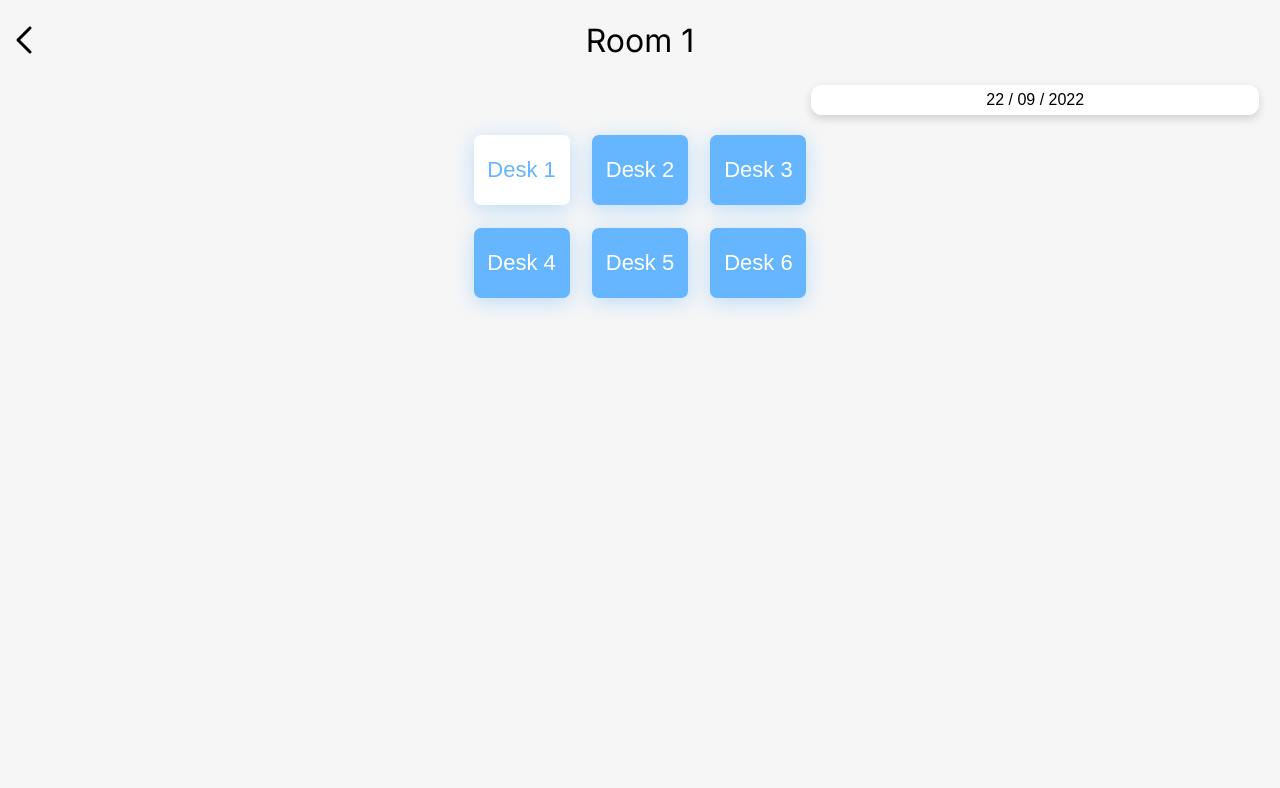
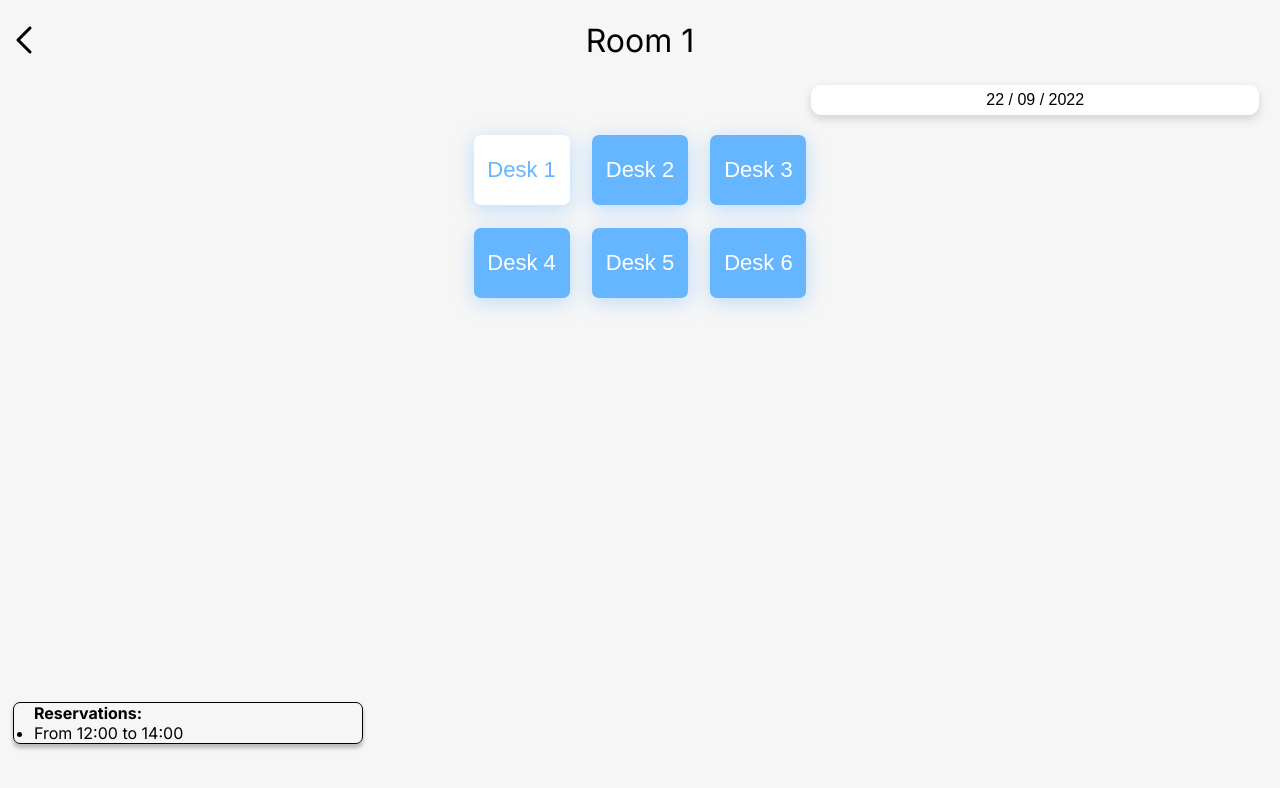
Before and after one commit to ben-me/capstone-project, a Next.js app: page /rooms/1 in a window 1280 px wide. Both pictures are taken after a click on the button "Desk 1". Shown: the top 788 px of the page. Built offline with nearby package versions, Linux system fonts and the light colour scheme.

Commit message:
add DeskInfoBox component, clean data

```diff
--- /dev/null
+++ b/components/DeskInfoBox.js
@@ -0,0 +1,41 @@
+import styled from 'styled-components';
+
+export default function DeskInfoBox({ highlightedDesk }) {
+  console.log(highlightedDesk);
+  const reservationArray = highlightedDesk.reservations;
+  console.log(reservationArray);
+
+  return (
+    <>
+      {reservationArray.length > 0 ? (
+        <Infobox>
+          <ReservationHeader>Reservations:</ReservationHeader>
+          {reservationArray.map((reservation) => {
+            return (
+              <li key={reservation.id}>
+                From {reservation.starttime} to {reservation.endtime}
+              </li>
+            );
+          })}
+        </Infobox>
+      ) : (
+        ''
+      )}
+    </>
+  );
+}
+
+const Infobox = styled.ul`
+  width: 350px;
+  position: fixed;
+  padding-left: 20px;
+  border: 1px solid black;
+  border-radius: 7px;
+  box-shadow: 0px 4px 4px rgba(0, 0, 0, 0.25);
+  left: 13px;
+  bottom: 40px;
+`;
+
+const ReservationHeader = styled.h4`
+  margin: 0;
+`;
--- a/pages/rooms/[roomId].js
+++ b/pages/rooms/[roomId].js
@@ -4,6 +4,7 @@ import BackButton from '../../components/BackButton';
 import Calendar from '../../components/Calendar';
 import DeskItem from '../../components/DeskItem';
 import Header from '../../components/Header';
+import DeskInfoBox from '../../components/DeskInfoBox';
 import { getAllRooms, getRoomById } from '../../services/roomService';
 
 export async function getStaticPaths() {
@@ -65,6 +66,11 @@ export default function RoomPage({ roomDetails }) {
           />
         ))}
       </DeskList>
+      {detailsWindowActive ? (
+        <DeskInfoBox highlightedDesk={highlightedDesk}></DeskInfoBox>
+      ) : (
+        ''
+      )}
     </>
   );
 }
--- a/services/roomService.js
+++ b/services/roomService.js
@@ -21,6 +21,7 @@ const rooms = [
         name: 'Desk 2',
         reservations: [
           {
+            id: '1',
             starttime: '15:00',
             endtime: '17:00',
             user: 'user2',
@@ -31,22 +32,22 @@ const rooms = [
       {
         id: '3',
         name: 'Desk 3',
-        reservations: [{}],
+        reservations: [],
       },
       {
         id: '4',
         name: 'Desk 4',
-        reservations: [{}],
+        reservations: [],
       },
       {
         id: '5',
         name: 'Desk 5',
-        reservations: [{}],
+        reservations: [],
       },
       {
         id: '6',
         name: 'Desk 6',
-        reservations: [{}],
+        reservations: [],
       },
     ],
   },
@@ -57,12 +58,12 @@ const rooms = [
       {
         id: '1',
         name: 'Desk 1',
-        reservations: [{}],
+        reservations: [],
       },
       {
         id: '2',
         name: 'Desk 2',
-        reservations: [{}],
+        reservations: [],
       },
     ],
   },
@@ -73,12 +74,12 @@ const rooms = [
       {
         id: '1',
         name: 'Desk 1',
-        reservations: [{}],
+        reservations: [],
       },
       {
         id: '2',
         name: 'Desk 2',
-        reservations: [{}],
+        reservations: [],
       },
     ],
   },
@@ -89,22 +90,22 @@ const rooms = [
       {
         id: '1',
         name: 'Desk 1',
-        reservations: [{}],
+        reservations: [],
       },
       {
         id: '2',
         name: 'Desk 2',
-        reservations: [{}],
+        reservations: [],
       },
       {
         id: '3',
         name: 'Desk 3',
-        reservations: [{}],
+        reservations: [],
       },
       {
         id: '4',
         name: 'Desk 4',
-        reservations: [{}],
+        reservations: [],
       },
     ],
   },
@@ -115,17 +116,17 @@ const rooms = [
       {
         id: '1',
         name: 'Desk 1',
-        reservations: [{}],
+        reservations: [],
       },
       {
         id: '2',
         name: 'Desk 2',
-        reservations: [{}],
+        reservations: [],
       },
       {
         id: '3',
         name: 'Desk 3',
-        reservations: [{}],
+        reservations: [],
       },
     ],
   },
@@ -136,12 +137,12 @@ const rooms = [
       {
         id: '1',
         name: 'Desk 1',
-        reservations: [{}],
+        reservations: [],
       },
       {
         id: '2',
         name: 'Desk 2',
-        reservations: [{}],
+        reservations: [],
       },
     ],
   },
@@ -152,12 +153,12 @@ const rooms = [
       {
         id: '1',
         name: 'Desk 1',
-        reservations: [{}],
+        reservations: [],
       },
       {
         id: '2',
         name: 'Desk 2',
-        reservations: [{}],
+        reservations: [],
       },
     ],
   },
@@ -168,12 +169,12 @@ const rooms = [
       {
         id: '1',
         name: 'Desk 1',
-        reservations: [{}],
+        reservations: [],
       },
       {
         id: '2',
         name: 'Desk 2',
-        reservations: [{}],
+        reservations: [],
       },
     ],
   },
```
